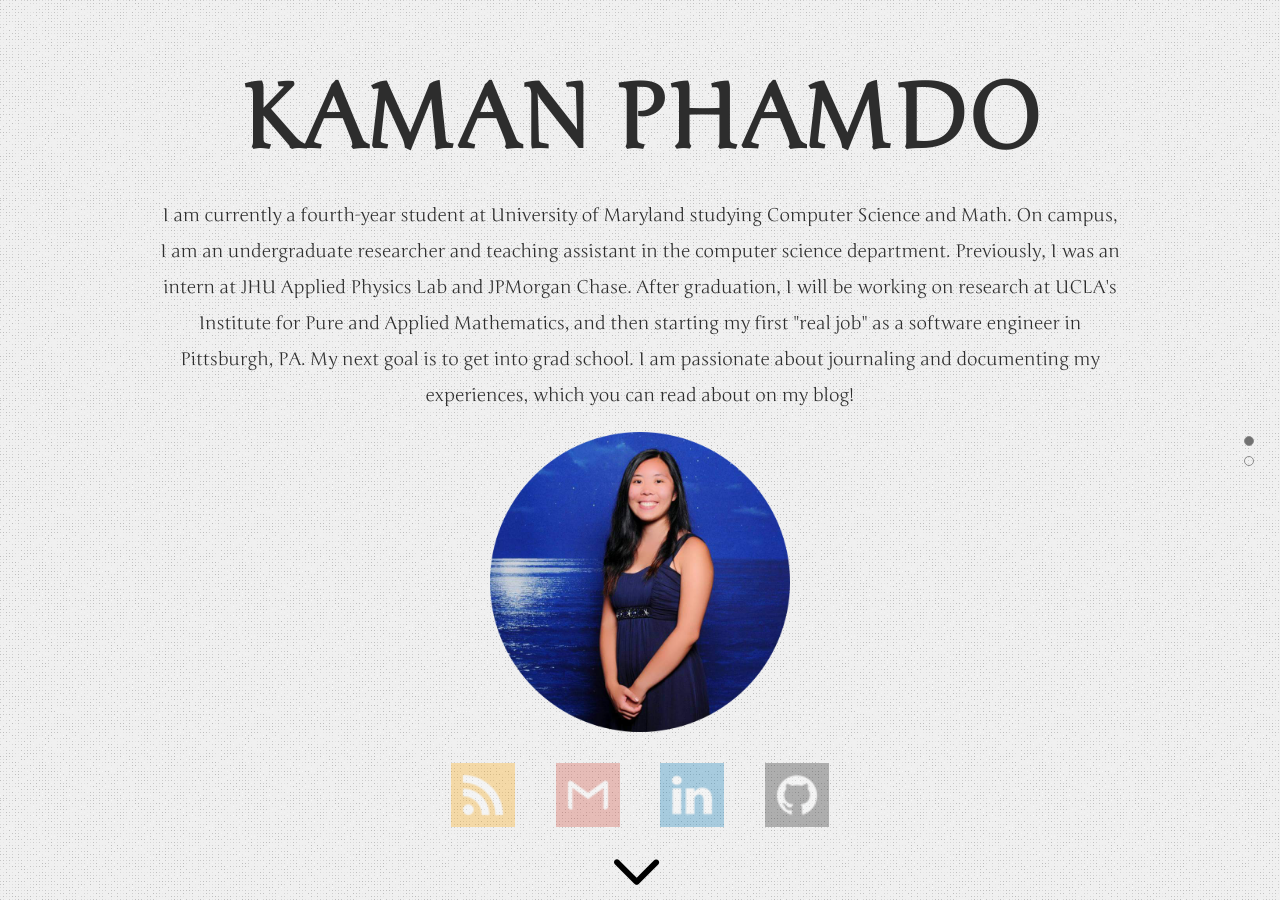
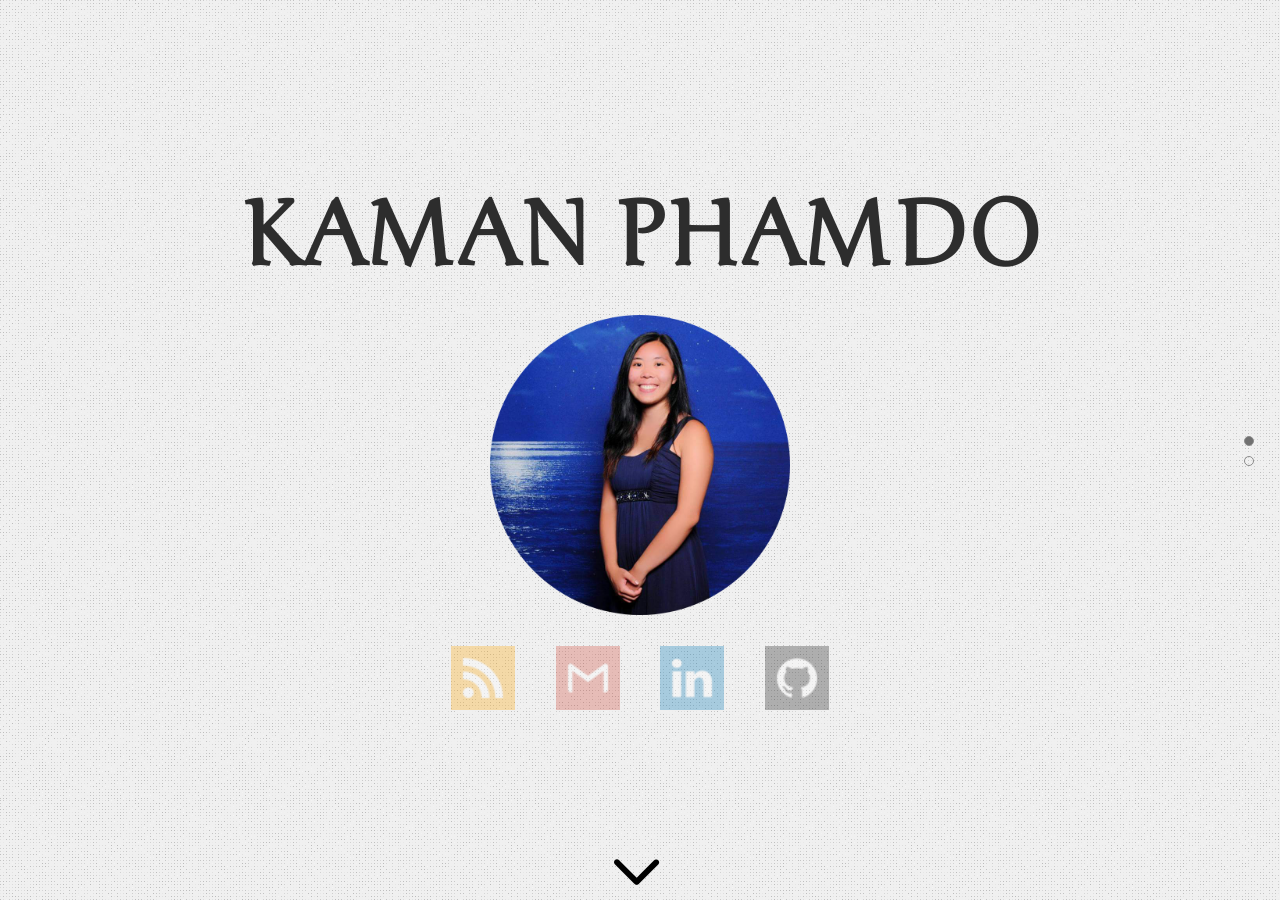
Before and after one commit to phamdo/phamdo.github.io, a Jekyll site: the page built from index.html, in a window 1280 px wide. Built offline with Jekyll 4.4.1, drawn with Linux system fonts in a browser that asks for light colours; nearby versions of some CDN libraries; comment, search, counter and statistics services are not loaded; some of the changed lines change nothing that is shown.

Commit message:
update homepage

```diff
--- a/_config.yml
+++ b/_config.yml
@@ -48,8 +48,8 @@ author:
       url:
 home:
   section1: <h1>Kaman Phamdo</h1>
-  section2:
-      <p>I am currently a fourth-year student at University of Maryland studying Computer Science and Math. On campus, I am an undergraduate researcher and teaching assistant in the computer science department. Previously, I was an intern at JHU Applied Physics Lab and JPMorgan Chase. After graduation, I will be working on research at UCLA's Institute for Pure and Applied Mathematics, and then starting my first "real job" as a software engineer in Pittsburgh, PA. My next goal is to get into grad school. I am passionate about journaling and documenting my experiences, which you can read about on my blog!</p>
+  # section2:
+  #  <p>I am currently a fourth-year student at University of Maryland studying Computer Science and Math. On campus, I am an undergraduate researcher and teaching assistant in the computer science department. Previously, I was an intern at JHU Applied Physics Lab and JPMorgan Chase. After graduation, I will be working on research at UCLA's Institute for Pure and Applied Mathematics, and then starting my first "real job" as a software engineer in Pittsburgh, PA. My next goal is to get into grad school. I am passionate about journaling and documenting my experiences, which you can read about on my blog!</p>
   section3: <img src = "assets/images/profile-pic.png" width="300" height="300">
   section4: <div class="social-links">
       <a class="ico-rss btn" href="https://phamdo.github.io/blog" rel="me" target="_blank" title="Blog"></a>
```
